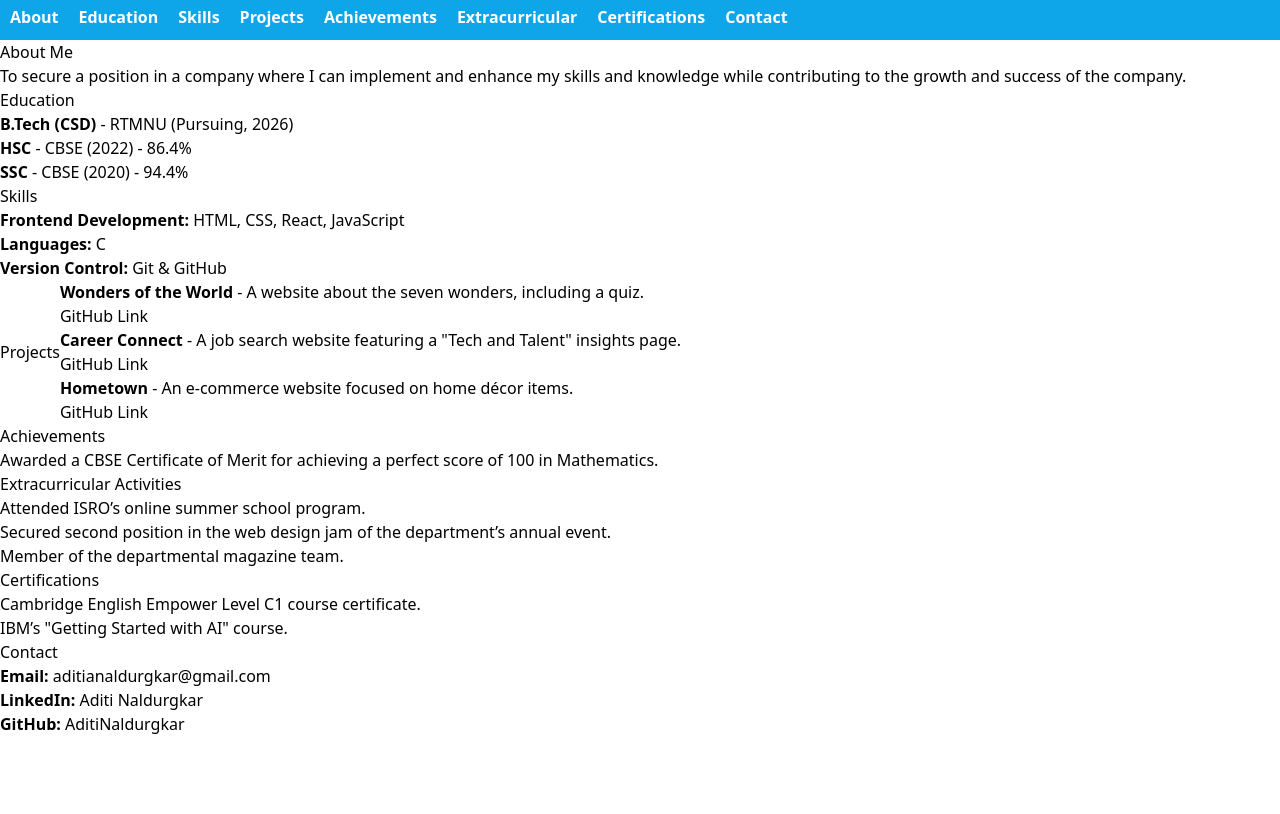
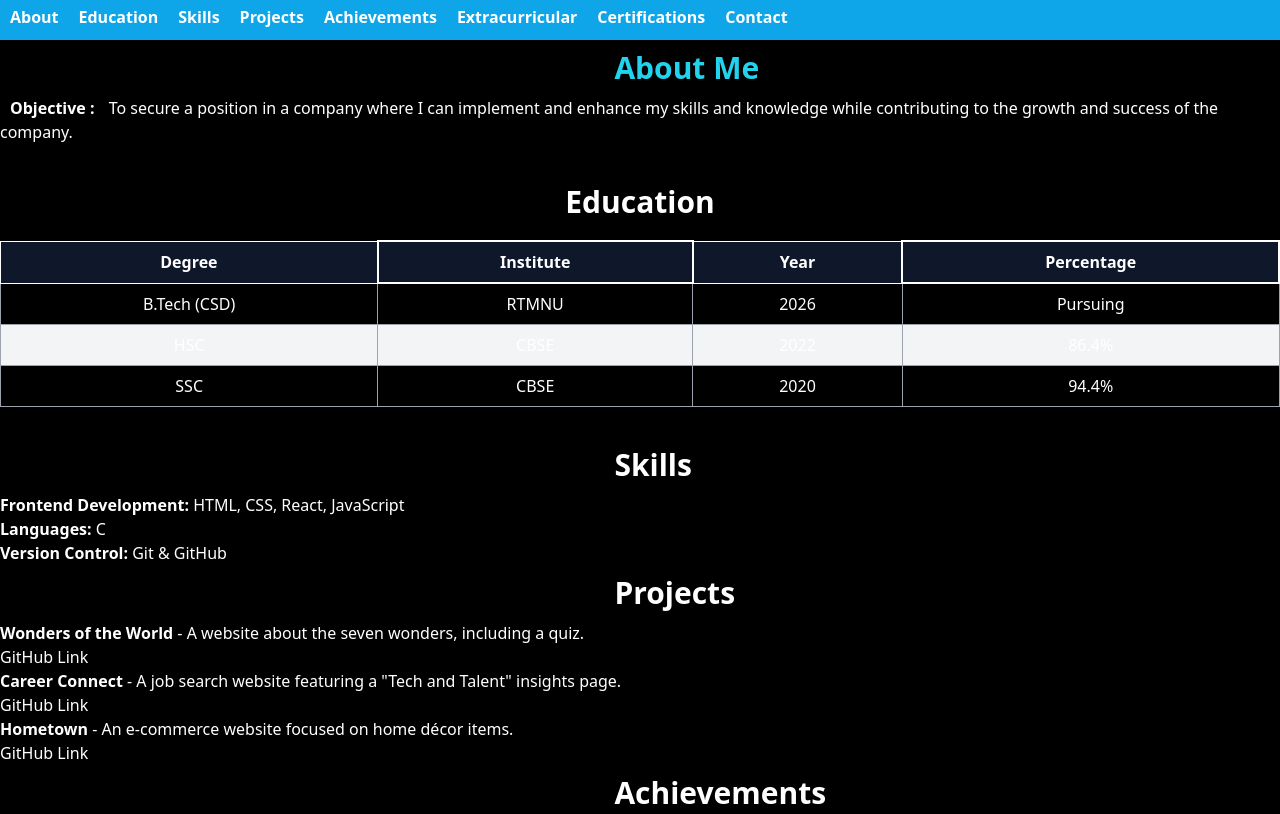
Before and after one commit to AditiNaldurgkar/Myportfolio, a plain HTML site: page index.html in a window 1280 px wide. Shown: the top 814 px of the page. Drawn offline with nearby package versions, Linux system fonts and the light colour scheme.

Commit message:
completed the data entry and started with adding more css

```diff
--- a/index.html
+++ b/index.html
@@ -6,10 +6,10 @@
     <title>Aditi Naldurgkar - Portfolio</title>
     <script src="https://cdn.tailwindcss.com"></script>
 </head>
-<body>
+<body class="bg-[#000000] text-white">
 
     <nav class="flex items-stretch bg-sky-500 text-white h-[40px] font-semibold">
-        <a class="mx-[10px] mt-[5px] "  href="#about">About</a>
+        <a class="mx-[10px] mt-[5px]"  href="#about">About</a>
         <a  class="mx-[10px] mt-[5px]" href="#education">Education</a>
         <a  class="mx-[10px] mt-[5px]"href="#skills">Skills</a>
         <a  class="mx-[10px] mt-[5px]"href="#projects">Projects</a>
@@ -18,21 +18,50 @@
         <a  class="mx-[10px] mt-[5px]" href="#certifications">Certifications</a>
         <a  class="mx-[10px] mt-[5px] " href="#contact">Contact</a>
     </nav>
-    <section id="about" class="container bg-">
-        <h2 class="bg-">About Me</h2>
-        <p>To secure a position in a company where I can implement and enhance my skills and knowledge while contributing to the growth and success of the company.</p>
+    <section id="about">
+        <h2 class="font-bold h-[40px items-center] ml-[48%] text-3xl my-[10px] text-[#22D3EE]">About Me</h2>
+        <span class="font-bold mx-[10px] my-[10px]">Objective : </span>
+        <span>To secure a position in a company where I can implement and enhance my skills
+             and knowledge while contributing to the growth and success of the company.</span>
     </section>
-    <section id="education" class="container">
-        <h2>Education</h2>
-        <ul>
-            <li><strong>B.Tech (CSD)</strong> - RTMNU (Pursuing, 2026)</li>
-            <li><strong>HSC</strong> - CBSE (2022) - 86.4%</li>
-            <li><strong>SSC</strong> - CBSE (2020) - 94.4%</li>
-        </ul>
+    <section id="education" class="container mx-auto my-10">
+        <h2 class="font-bold text-3xl text-center my-5">Education</h2>
+        <div class="overflow-x-auto">
+            <table class="min-w-full border-collapse border border-gray-300">
+                <thead>
+                    <tr class="bg-[#0F172A]">
+                        <th class="border border-white border-[2px]px-4 py-2">Degree</th>
+                        <th class="border border-white border-[2px]  px-4 py-2">Institute</th>
+                        <th class="border border-white border-[2px]px-4 py-2">Year</th>
+                        <th class="border border-white border-[2px] px-4 py-2">Percentage</th>
+                    </tr>
+                </thead>
+                <tbody>
+                    <tr class="text-center">
+                        <td class="border border-gray-400 px-4 py-2">B.Tech (CSD)</td>
+                        <td class="border border-gray-400 px-4 py-2">RTMNU</td>
+                        <td class="border border-gray-400 px-4 py-2">2026</td>
+                        <td class="border border-gray-400 px-4 py-2">Pursuing</td>
+                    </tr>
+                    <tr class="text-center bg-gray-100">
+                        <td class="border border-gray-400 px-4 py-2">HSC</td>
+                        <td class="border border-gray-400 px-4 py-2">CBSE</td>
+                        <td class="border border-gray-400 px-4 py-2">2022</td>
+                        <td class="border border-gray-400 px-4 py-2">86.4%</td>
+                    </tr>
+                    <tr class="text-center">
+                        <td class="border border-gray-400 px-4 py-2">SSC</td>
+                        <td class="border border-gray-400 px-4 py-2">CBSE</td>
+                        <td class="border border-gray-400 px-4 py-2">2020</td>
+                        <td class="border border-gray-400 px-4 py-2">94.4%</td>
+                    </tr>
+                </tbody>
+            </table>
+        </div>
     </section>
 
     <section id="skills" class="container">
-        <h2>Skills</h2>
+        <h2 class="font-bold h-[40px items-center] ml-[48%] text-3xl my-[10px]">Skills</h2>
         <ul>
             <li><strong>Frontend Development:</strong> HTML, CSS, React, JavaScript</li>
             <li><strong>Languages:</strong> C</li>
@@ -40,8 +69,8 @@
         </ul>
     </section>
 
-    <section id="projects" class="container flex items-center">
-        <h2>Projects</h2>
+    <section id="projects">
+        <h2  class="font-bold h-[40px items-center] ml-[48%] text-3xl my-[10px]" >Projects</h2>
         <ul>
             <li><strong>Wonders of the World</strong> - A website about the seven wonders, including a quiz.
                 <br><a href="https://github.com/AditiNaldurgkar/ICP-8.0-Grp2-Project3-Wonder-World" target="_blank">GitHub Link</a></li>
@@ -53,14 +82,14 @@
     </section>
 
     <section id="achievements" class="container">
-        <h2>Achievements</h2>
+        <h2  class="font-bold h-[40px items-center] ml-[48%] text-3xl my-[10px]">Achievements</h2>
         <ul>
             <li>Awarded a CBSE Certificate of Merit for achieving a perfect score of 100 in Mathematics.</li>
         </ul>
     </section>
 
     <section id="extracurricular" class="container">
-        <h2>Extracurricular Activities</h2>
+        <h2  class="font-bold h-[40px items-center] ml-[48%] text-3xl my-[10px]">Extracurricular Activities</h2>
         <ul>
             <li>Attended ISRO’s online summer school program.</li>
             <li>Secured second position in the web design jam of the department’s annual event.</li>
@@ -69,7 +98,7 @@
     </section>
 
     <section id="certifications" class="container">
-        <h2>Certifications</h2>
+        <h2 class="font-bold h-[40px items-center] ml-[48%] text-3xl my-[10px]">Certifications</h2>
         <ul>
             <li>Cambridge English Empower Level C1 course certificate.</li>
             <li>IBM’s "Getting Started with AI" course.</li>
@@ -77,7 +106,7 @@
     </section>
 
     <section id="contact" class="container">
-        <h2>Contact</h2>
+        <h2  class="font-bold h-[40px items-center] ml-[48%] text-3xl my-[10px]">Contact</h2>
         <p><strong>Email:</strong> <a href="mailto:aditianaldurgkar@gmail.com">aditianaldurgkar@gmail.com</a></p>
         <p><strong>LinkedIn:</strong> <a href="https://www.linkedin.com/in/aditi-naldurgkar" target="_blank">Aditi Naldurgkar</a></p>
         <p><strong>GitHub:</strong> <a href="https://github.com/AditiNaldurgkar" target="_blank">AditiNaldurgkar</a></p>
```
